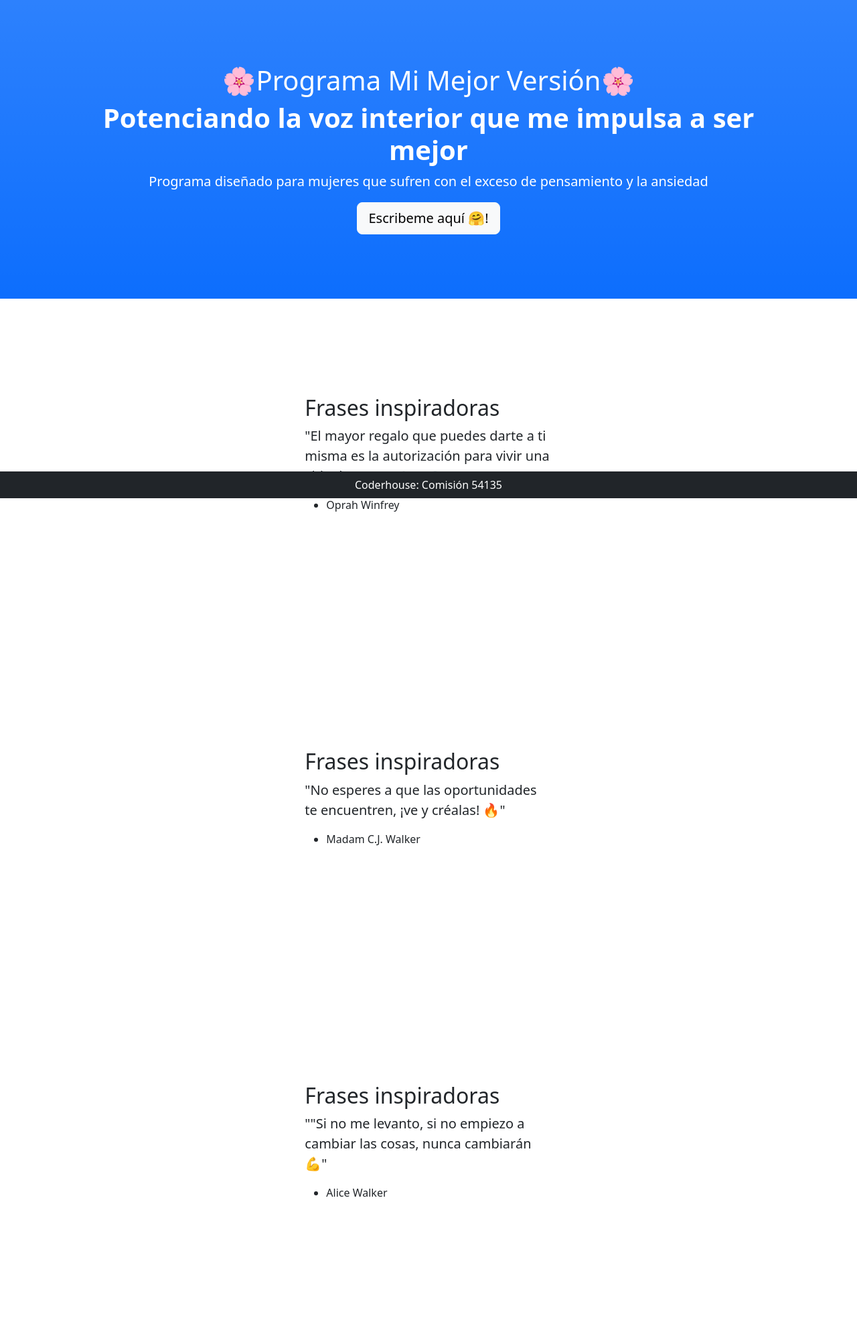
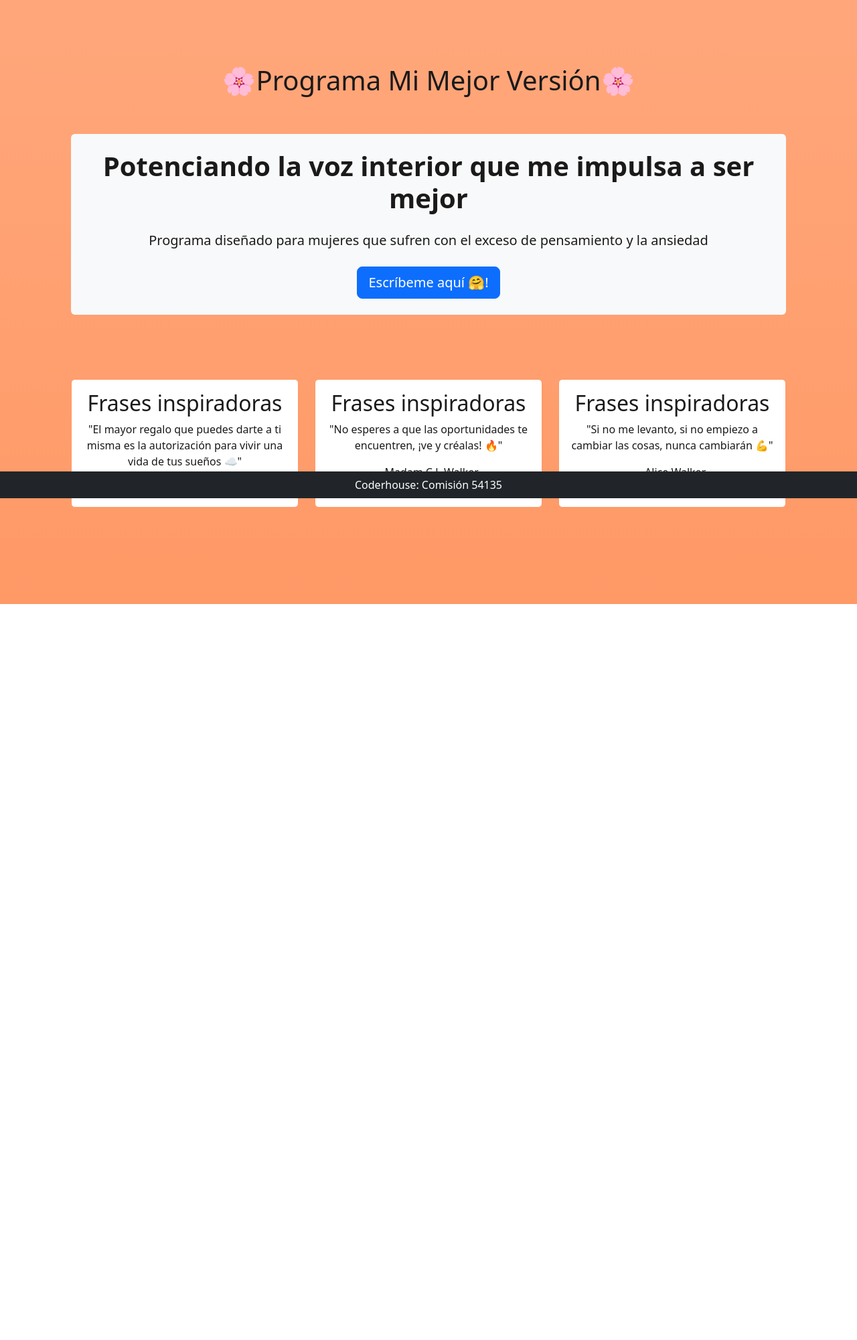
Before and after one commit to Pelosaurio/TerceraPreentrega-Bastias, a Django app: template project/core/templates/core/index.html in a window 1280 px wide. Shown: the part 56-2057 px from the top of the page at 67% size. After the commit the page ends 958 px from the top, so only its background shows below. Run offline with Django 5.2, Linux system fonts and the light colour scheme; the template is opened without the code that fills it, so the values that code supplies are empty; some libraries are stand-ins or nearby versions.

Commit message:
modified: htmls on core and comunidad

```diff
--- a/project/Comunidad/views.py
+++ b/project/Comunidad/views.py
@@ -1,5 +1,4 @@
 from django.shortcuts import redirect, render
-
 from . import forms, models
 
 def home(request):
--- a/project/core/templates/core/base.html
+++ b/project/core/templates/core/base.html
@@ -3,18 +3,60 @@
 <!DOCTYPE html>
 <html lang="es">
 <head>
-        <meta charset="utf-8" />
-        <meta name="viewport" content="width=device-width, initial-scale=1, shrink-to-fit=no" />
-        <meta name="description" content="" />
-        <meta name="author" content="" />
+    <meta charset="utf-8">
+    <meta name="viewport" content="width=device-width, initial-scale=1, shrink-to-fit=no">
+    <meta name="description" content="">
+    <meta name="author" content="">
     <title>
         {% block title %}
         🌸Programa - Mi Mejor Versión🌸
         {% endblock title %}
     </title>
-        <link rel="icon" type="image/x-icon" href="{% static 'core/assets/favicon.ico' %}" />
+    <link rel="icon" type="image/x-icon" href="{% static 'core/assets/favicon.ico' %}">
     <!-- Core theme CSS (includes Bootstrap)-->
-        <link href="{% static 'core/css/styles.css' %}" rel="stylesheet" />
+    <link href="{% static 'core/css/styles.css' %}" rel="stylesheet">
+    <!-- Bootstrap core CSS -->
+    <link href="https://stackpath.bootstrapcdn.com/bootstrap/5.2.3/css/bootstrap.min.css" rel="stylesheet">
+    <!-- Custom styles -->
+    <style>
+        body {
+            background-color: #fdf6e3; /* Color de fondo crema */
+            color: #586e75; /* Color de texto principal */
+        }
+
+        .bg-primary {
+            background-color: #ff9966 !important; /* Color de fondo primario - Naranja suave */
+            color: #fff !important; /* Color de texto en fondos primarios */
+        }
+
+        .navbar-light .navbar-brand {
+            color: #586e75; /* Color del texto del logo de navegación */
+        }
+
+        .navbar-light .navbar-nav .nav-link {
+            color: #586e75; /* Color del texto de los enlaces de navegación */
+        }
+
+        .navbar-light .navbar-nav .nav-link:hover {
+            color: #333; /* Color del texto de los enlaces de navegación al pasar el ratón */
+        }
+
+        /* Estilos específicos para el contenido */
+        .content-header {
+            background-color: #ffcc99; /* Color de fondo para el encabezado del contenido - Naranja claro */
+            color: #586e75; /* Color de texto para el encabezado del contenido */
+        }
+
+        .content-section {
+            background-color: #faf3e0; /* Color de fondo para las secciones de contenido - Amarillo claro */
+            color: #586e75; /* Color de texto para las secciones de contenido */
+        }
+
+        .content-footer {
+            background-color: #ffcc99; /* Color de fondo para el pie de página del contenido - Naranja claro */
+            color: #586e75; /* Color de texto para el pie de página del contenido */
+        }
+    </style>
 </head>
 <body id="page-top">
     <!-- Navigation-->
--- a/project/core/templates/core/index.html
+++ b/project/core/templates/core/index.html
@@ -2,57 +2,49 @@
 {% load static %}
 
 {% block titulo %}
-    <h1>🌸Programa Mi Mejor Versión🌸</h1>
+    <h1 style="color: #1a1a1a;">🌸Programa Mi Mejor Versión🌸</h1>
 {% endblock titulo %}
 
 {% block contenido %}
-                <h1 class="fw-bolder">Potenciando la voz interior que me impulsa a ser mejor</h1>
-                <p class="lead">Programa diseñado para mujeres que sufren con el exceso de pensamiento y la ansiedad</p>
-                <a class="btn btn-lg btn-light" href="https://wa.me/56986928255" target="_blank">Escribeme aquí 🤗!</a>
+    <div class="container">
+        <header class="text-center py-5">
+            <div class="bg-light p-4 rounded">
+                <h1 class="fw-bolder mb-4" style="color: #1a1a1a;">Potenciando la voz interior que me impulsa a ser mejor</h1>
+                <p class="lead mb-4" style="color: #1a1a1a;">Programa diseñado para mujeres que sufren con el exceso de pensamiento y la ansiedad</p>
+                <a class="btn btn-lg btn-primary" href="https://wa.me/56986928255" target="_blank">Escríbeme aquí 🤗!</a>
             </div>
         </header>
         <!-- About section-->
-        <section id="Frases inspiradoras">
-            <div class="container px-2">
-                <div class="row gx-2 justify-content-center">
-                    <div class="col-md-4 mb-5">
-                        <h2>Frases inspiradoras</h2>
-                        <p class="lead">"El mayor regalo que puedes darte a ti misma es la autorización para vivir una vida de tus sueños ☁"
-                        </p>
-                        <ul>
-                            <li>Oprah Winfrey</li>
-                        </ul>
+        <section id="frases-inspiradoras" class="py-5">
+            <div class="row row-cols-1 row-cols-md-3 g-4 justify-content-center">
+                <div class="col">
+                    <div class="card h-100" style="background-color: #fff; border-color: #ff9966;">
+                        <div class="card-body">
+                            <h2 class="card-title" style="color: #1a1a1a;">Frases inspiradoras</h2>
+                            <p class="card-text" style="color: #1a1a1a;">"El mayor regalo que puedes darte a ti misma es la autorización para vivir una vida de tus sueños ☁"</p>
+                            <p class="card-text" style="color: #1a1a1a;">- Oprah Winfrey</p>
+                        </div>
+                    </div>
+                </div>
+                <div class="col">
+                    <div class="card h-100" style="background-color: #fff; border-color: #ff9966;">
+                        <div class="card-body">
+                            <h2 class="card-title" style="color: #1a1a1a;">Frases inspiradoras</h2>
+                            <p class="card-text" style="color: #1a1a1a;">"No esperes a que las oportunidades te encuentren, ¡ve y créalas! 🔥"</p>
+                            <p class="card-text" style="color: #1a1a1a;">- Madam C.J. Walker</p>
+                        </div>
+                    </div>
+                </div>
+                <div class="col">
+                    <div class="card h-100" style="background-color: #fff; border-color: #ff9966;">
+                        <div class="card-body">
+                            <h2 class="card-title" style="color: #1a1a1a;">Frases inspiradoras</h2>
+                            <p class="card-text" style="color: #1a1a1a;">"Si no me levanto, si no empiezo a cambiar las cosas, nunca cambiarán 💪"</p>
+                            <p class="card-text" style="color: #1a1a1a;">- Alice Walker</p>
+                        </div>
                     </div>
                 </div>
             </div>
         </section>
-        <section id="Frases inspiradoras">
-            <div class="container px-2">
-                <div class="row gx-2 justify-content-center">
-                    <div class="col-md-4 mb-5">
-                        <h2>Frases inspiradoras</h2>
-                        <p class="lead">"No esperes a que las oportunidades te encuentren, ¡ve y créalas! 🔥"
-                        </p>
-                        <ul>
-                            <li>Madam C.J. Walker</li>
-                        </ul>
-                    </div>
-                </div>
-            </div>
-        </section>
-        <section id="Frases inspiradoras">
-            <div class="container px-2">
-                <div class="row gx-2 justify-content-center">
-                    <div class="col-md-4 mb-5">
-                        <h2>Frases inspiradoras</h2>
-                        <p class="lead">""Si no me levanto, si no empiezo a cambiar las cosas, nunca cambiarán 💪"
-                        </p>
-                        <ul>
-                            <li>Alice Walker</li>
-                        </ul>
-                    </div>
-                </div>
-            </div>
-        </section>
-
+    </div>
 {% endblock contenido %}
```
Also changed, not shown: project/Comunidad/templates/Comunidad/index.html (+11 -6 lines), project/Comunidad/templates/Comunidad/registrar_usuario.html (+37 -13 lines). Lines whose indentation alone changed are shown as unchanged.
